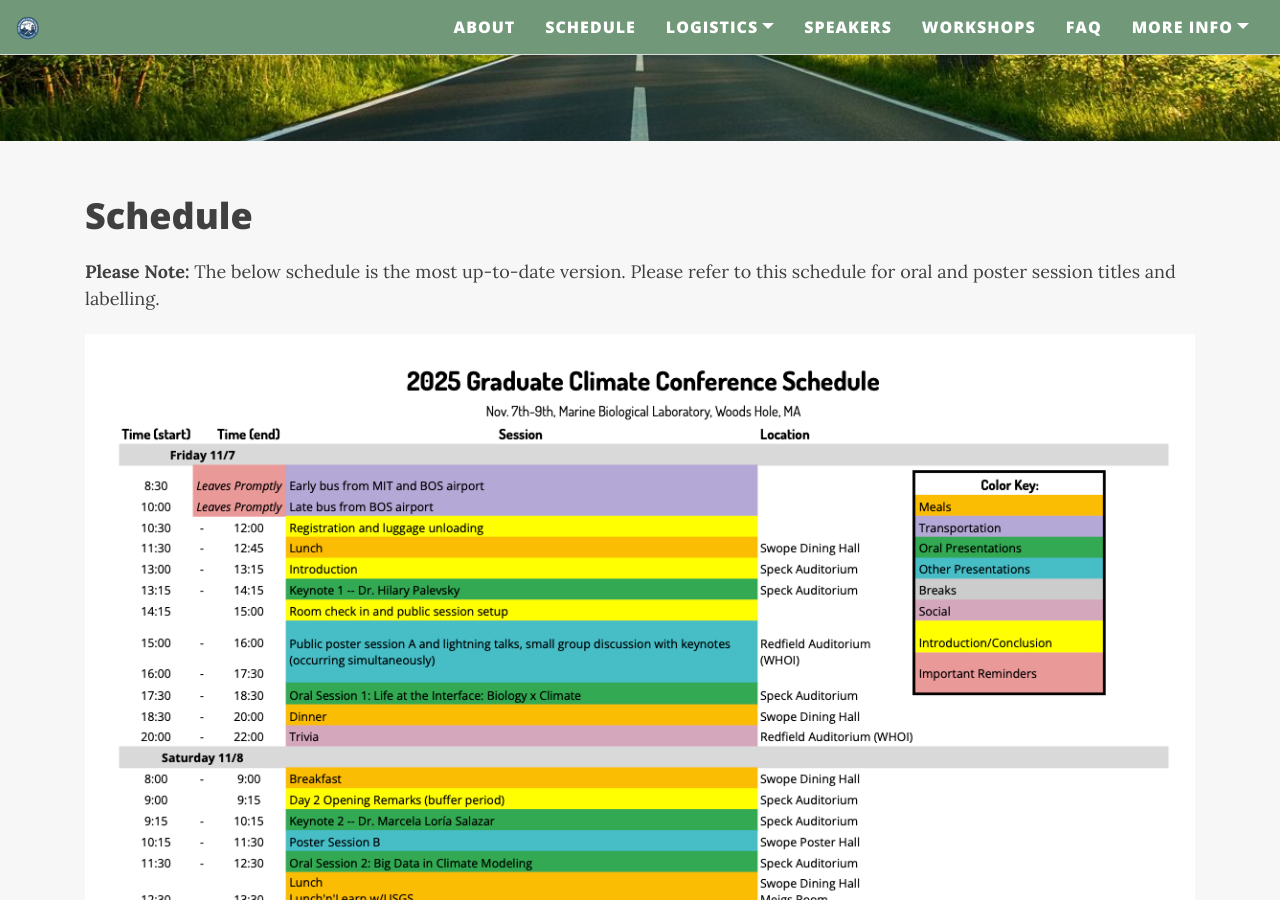
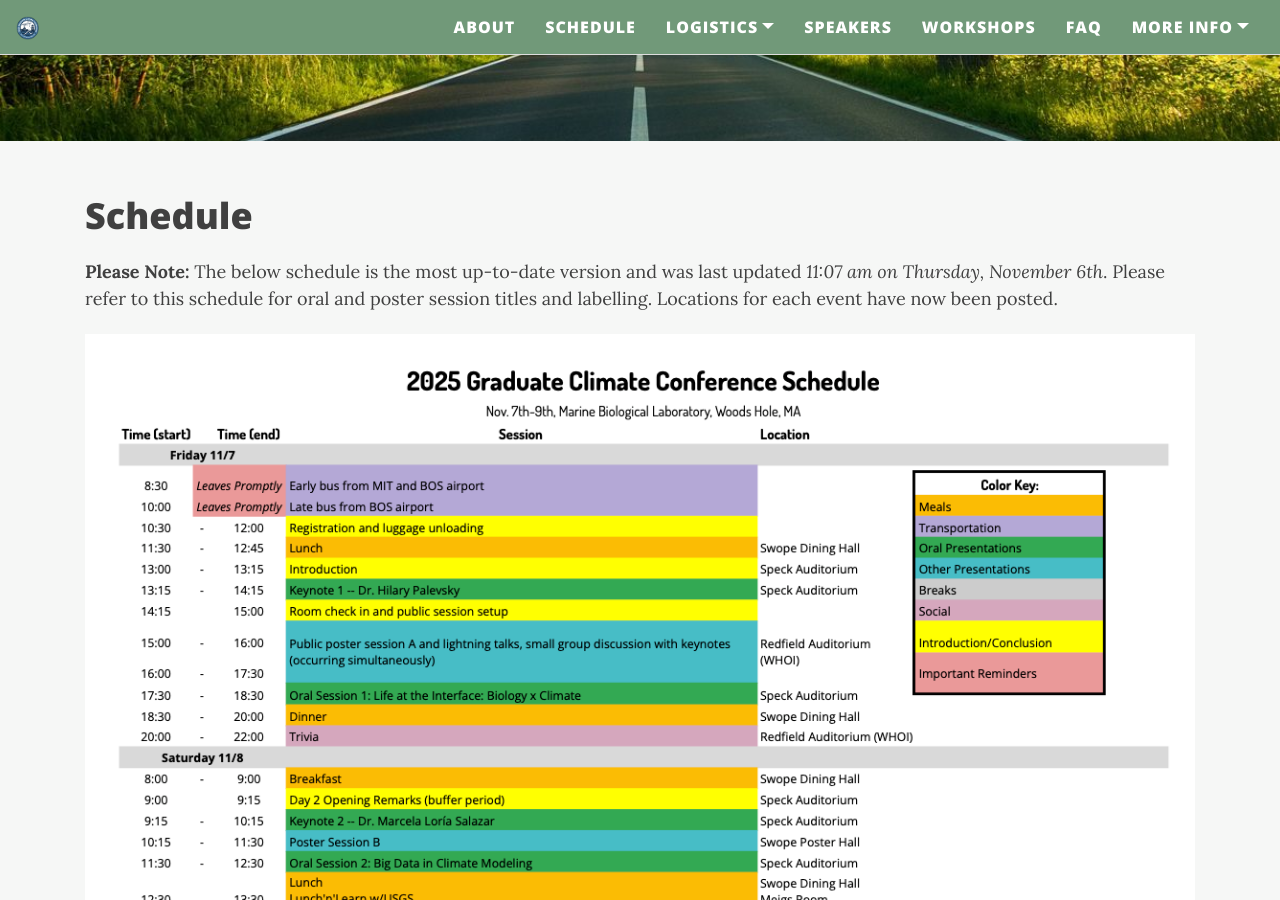
Before and after one commit to graduateclimateconference/graduateclimateconference.github.io, a Jekyll site: the page built from schedule.md, in a window 1280 px wide and 900 px high, scrolled down 346 px. Built offline with Jekyll 4.4.1, drawn with Linux system fonts in a browser that asks for light colours; nearby versions of some CDN libraries.

Commit message:
Update schedule.md

```diff
--- a/schedule.md
+++ b/schedule.md
@@ -5,7 +5,7 @@ cover-img: "/assets/img/path.jpg"
 ---
 
 # Schedule
-**Please Note:** The below schedule is the most up-to-date version. Please refer to this schedule for oral and poster session titles and labelling.
+**Please Note:** The below schedule is the most up-to-date version and was last updated _11:07 am on Thursday, November 6th_. Please refer to this schedule for oral and poster session titles and labelling. Locations for each event have now been posted.
 <div align="center">
 <img src="/assets/img/GCC_2025_SCHEDULE.png" alt="Conference schedule">
 </div>
```
